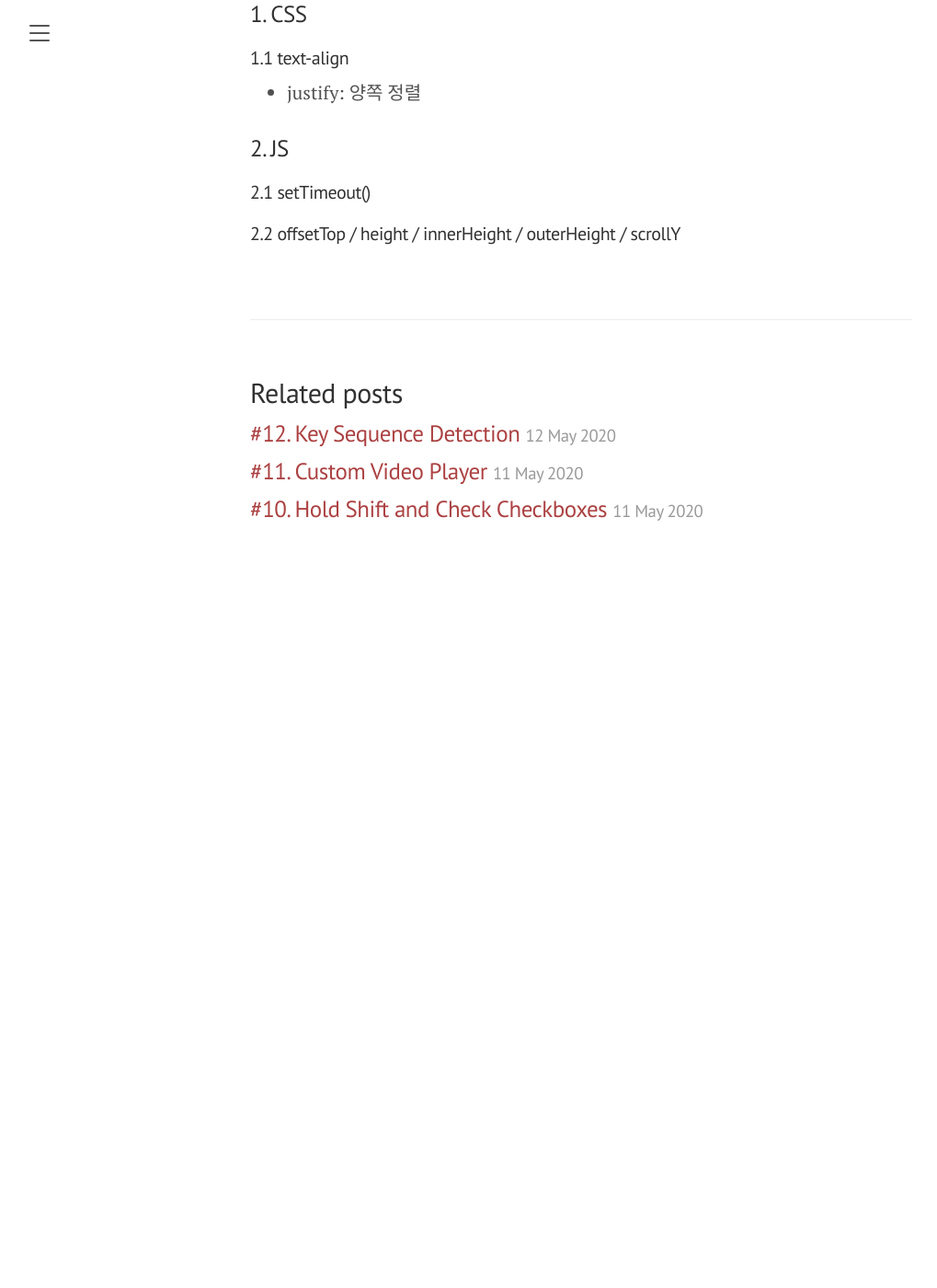
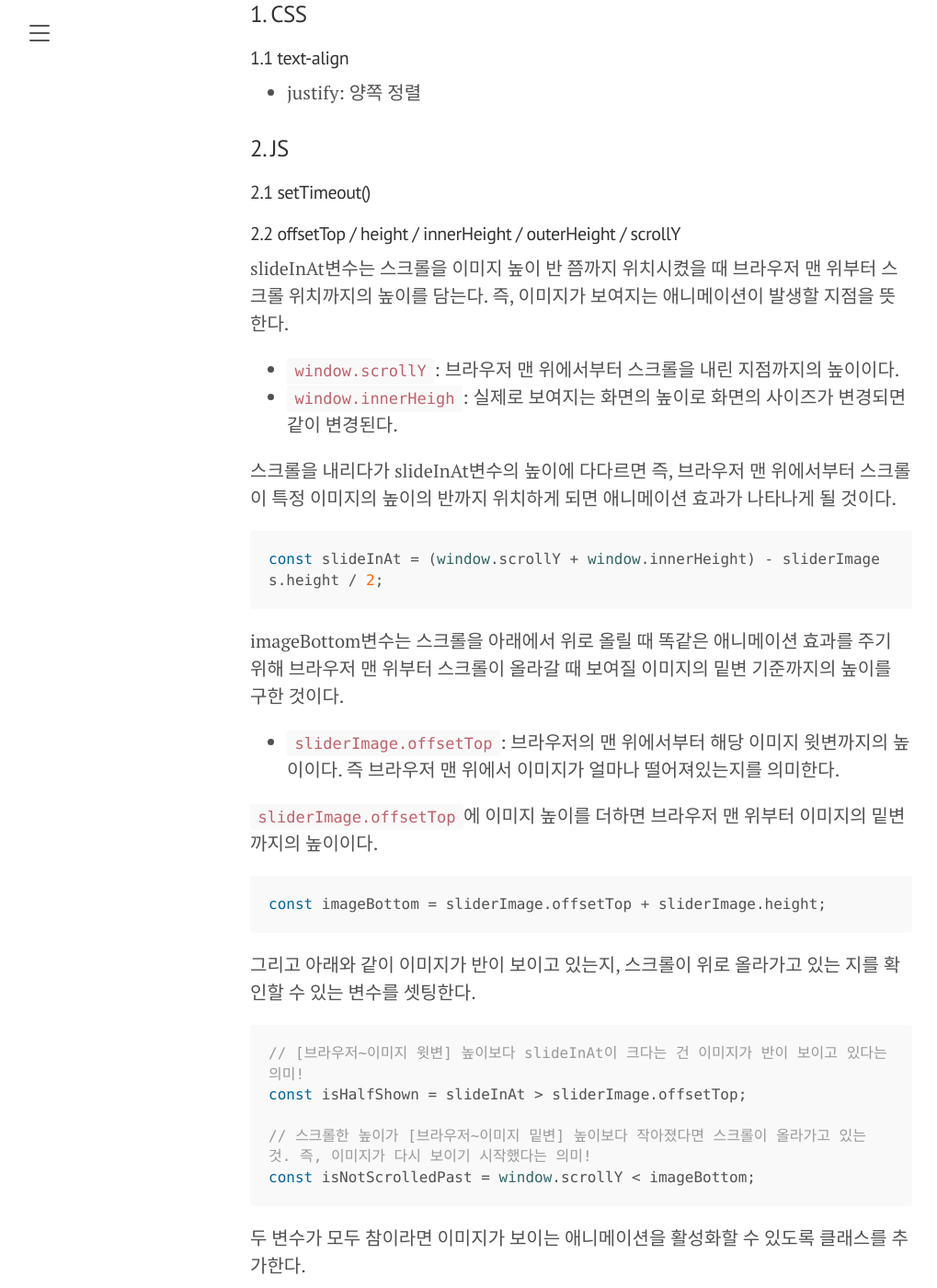
Before and after one commit to danbiilee/danbiilee.github.io, a Jekyll site: the page built from _posts/Javascript30/2020-05-13-13-Slide In on Scroll.md, in a window 1280 px wide and 1400 px high, scrolled down 300 px. Shown: the whole window at 92% size, without its empty margins (8-1027 px from the left). Built offline with Jekyll 4.4.1, drawn with Linux system fonts in a browser that asks for light colours; before the commit the page ends 930 px from its top, so only the background shows below that; some of the changed text lies outside the part shown.

Commit message:
docs: Modify 'JS30-13'

````diff
--- a/_posts/Javascript30/2020-05-13-13-Slide In on Scroll.md
+++ b/_posts/Javascript30/2020-05-13-13-Slide In on Scroll.md
@@ -17,3 +17,62 @@ category: Javascript30
 
 
 #### 2.2 offsetTop / height / innerHeight / outerHeight / scrollY
+slideInAt변수는 스크롤을 이미지 높이 반 쯤까지 위치시켰을 때 브라우저 맨 위부터 스크롤 위치까지의 높이를 담는다. 즉, 이미지가 보여지는 애니메이션이 발생할 지점을 뜻한다.
+- `window.scrollY`: 브라우저 맨 위에서부터 스크롤을 내린 지점까지의 높이이다.
+- `window.innerHeigh`: 실제로 보여지는 화면의 높이로 화면의 사이즈가 변경되면 같이 변경된다.
+
+스크롤을 내리다가 slideInAt변수의 높이에 다다르면 즉, 브라우저 맨 위에서부터 스크롤이 특정 이미지의 높이의 반까지 위치하게 되면 애니메이션 효과가 나타나게 될 것이다.
+
+```javascript
+const slideInAt = (window.scrollY + window.innerHeight) - sliderImages.height / 2;
+```
+
+imageBottom변수는 스크롤을 아래에서 위로 올릴 때 똑같은 애니메이션 효과를 주기 위해 브라우저 맨 위부터 스크롤이 올라갈 때 보여질 이미지의 밑변 기준까지의 높이를 구한 것이다.
+- `sliderImage.offsetTop`: 브라우저의 맨 위에서부터 해당 이미지 윗변까지의 높이이다. 즉 브라우저 맨 위에서 이미지가 얼마나 떨어져있는지를 의미한다.
+
+`sliderImage.offsetTop`에 이미지 높이를 더하면 브라우저 맨 위부터 이미지의 밑변까지의 높이이다.
+
+```javascript
+const imageBottom = sliderImage.offsetTop + sliderImage.height;
+```
+
+
+그리고 아래와 같이 이미지가 반이 보이고 있는지, 스크롤이 위로 올라가고 있는 지를 확인할 수 있는 변수를 셋팅한다.
+```javascript
+// [브라우저~이미지 윗변] 높이보다 slideInAt이 크다는 건 이미지가 반이 보이고 있다는 의미!
+const isHalfShown = slideInAt > sliderImage.offsetTop;
+
+// 스크롤한 높이가 [브라우저~이미지 밑변] 높이보다 작아졌다면 스크롤이 올라가고 있는 것. 즉, 이미지가 다시 보이기 시작했다는 의미!
+const isNotScrolledPast = window.scrollY < imageBottom;
+```
+
+두 변수가 모두 참이라면 이미지가 보이는 애니메이션을 활성화할 수 있도록 클래스를 추가한다.
+
+
+
+
+
+#### 2.3 debounce 와 throttle
+`debounce` 와 `throttle`은 과다한 이벤트의 반복 실행을 방지하는 역할을 한다.
+- `dobounce`: 이벤트를 하나로 그룹화 하여 특정 시간이 지난 후에 호출될 수 있도록 구조화하는 것이다. 즉, 동일한 이벤트가 반복되어 발생하는 경우 마지막 이벤트가 발생하고 일정 시간동안 해당 이벤트가 다시 발생하지 않으면(이벤트의 반복이 끝난 것 같으면), 해당 이벤트의 콜백함수를 실행한다.
+- `throttle`: 동일한 이벤트가 반복적으로 실행되는 경우 이벤트의 실제 반복주기과 상관없이 임의로 설정한 일정 간격으로 콜백함수가 실행된다.
+
+> 대표적으로 Lodash 라는 라이브러리에서 이 기능을 제공한다.
+
+
+아래는 `scroll` 이벤트가 발생할 때마다 매번 `checkSlide` 콜백 함수를 실행하는 게 아니라, `debounce` 함수의 두 번째 인자로 준 시간(기본값 20 milliseconds)마다 실행하도록 하는 코드이다.
+```javascript
+function debounce(func, wait = 20, immediate = true){
+	// ...
+}
+window.addEventListener('scroll', debounce(checkSlide));
+```
+
+
+
+
+
+
+## 정리
+1. 이미지가 반이 보이고 있는지, 아니면 스크롤이 다시 위로 올라가고 있는지를 판단해서 두 경우에만 `active` 클래스를 더해, 이미지가 나타나는 애니메이션 효과가 나타나도록 한다.
+2. `debounce` 함수를 이용해 스크롤 이벤트가 발생할 때 최소한으로만 `checkSlide` 함수가 실행되도록 한다.
````
